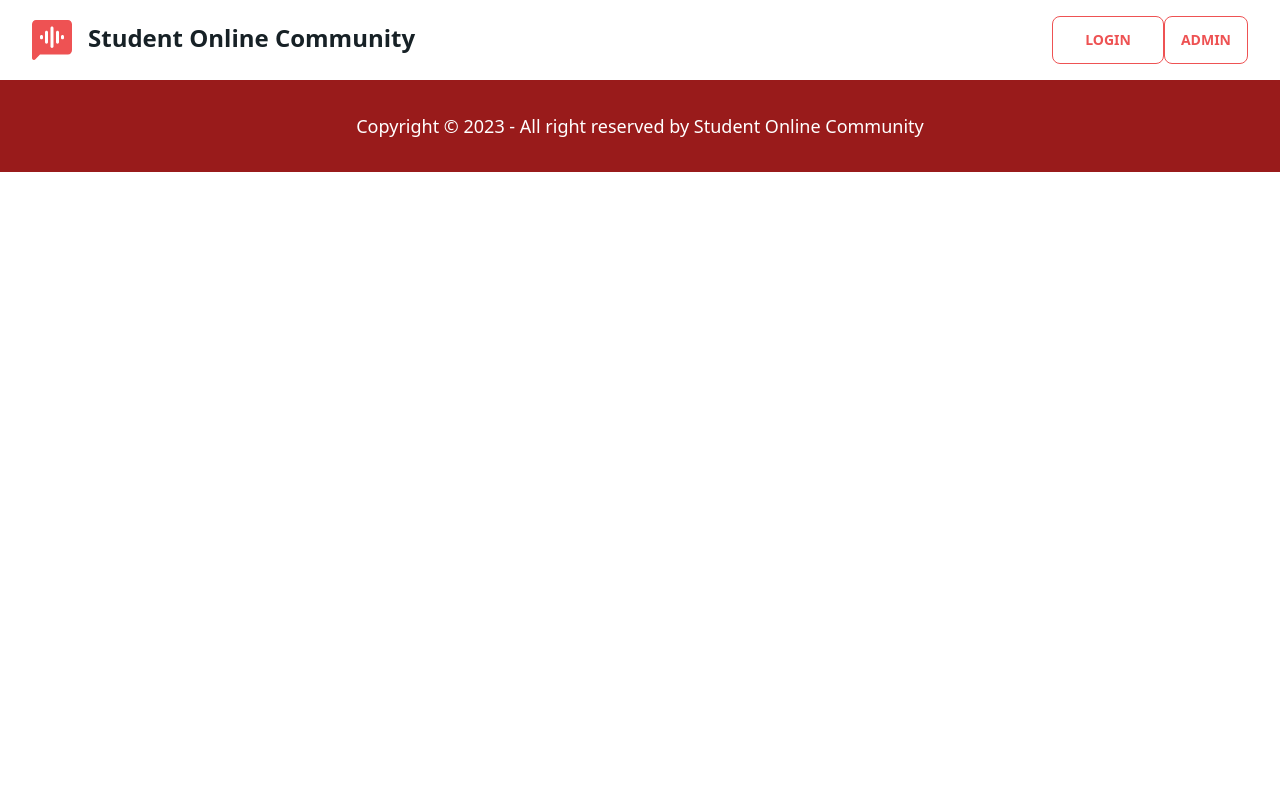
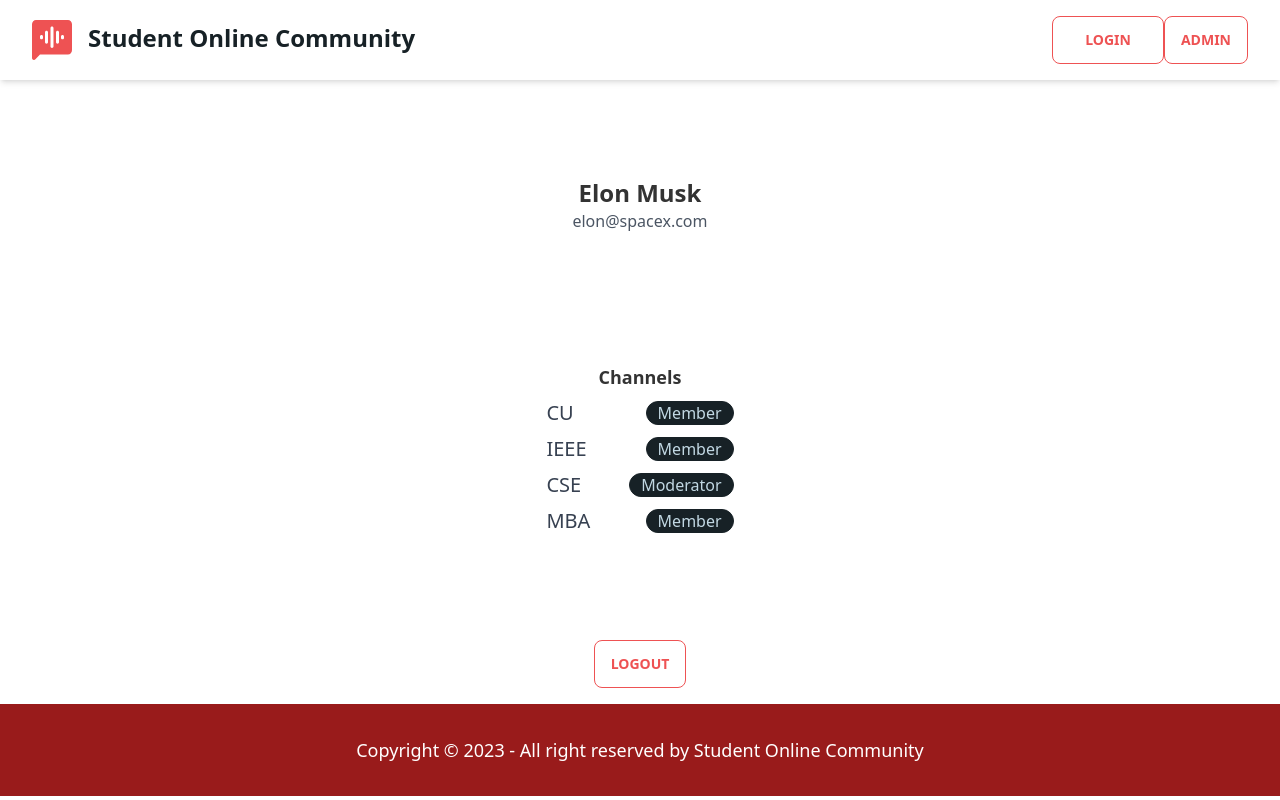
Before and after one commit to masterpranay1/Student-Online-Community-Frontend, a React (Vite) app: page /auth/profile in a window 1280 px wide. Built offline with nearby package versions, Linux system fonts and the light colour scheme.

Commit message:
Feat : User Profile

```diff
--- a/src/App.jsx
+++ b/src/App.jsx
@@ -8,6 +8,7 @@ import AuthPage from './pages/AuthPage';
 import ChannelPage from './pages/ChannelPage';
 import NotFound from './pages/NotFound';
 import ChannelDashboard from './pages/ChannelDashboard';
+import UserProfile from './pages/UserProfile';
 
 const getInitialState = () => {
   const state = localStorage.getItem('state');
@@ -76,6 +77,7 @@ function App() {
             Admin Login
           </Link>
           </div>}/>
+          <Route path="/auth/profile" element={<UserProfile />}/>
           <Route path="*" element={<NotFound />} />
         </Routes>
       </LoginContext.Provider>
--- a/src/pages/UserProfile.jsx
+++ b/src/pages/UserProfile.jsx
@@ -1,16 +1,6 @@
 import React from 'react';
 import Navbar from '../components/Navbar';
 import Footer from '../components/Footer';
-
-function ProfileImage() {
-    return (
-        <div className="flex justify-start items-center">
-            <div className="w-52 h-52 rounded-full bg-gradient-to-r from-purple-500 to-pink-500 flex justify-center items-center">
-                <img src='' alt='' />
-            </div>
-        </div>
-    );
-}
 
 function ProfileHeader() {
     return (
@@ -60,20 +50,49 @@ function ChannelItem({ name, position }) {
 
 
 function UserProfile() {
+
+    const handleButtonClick = async () => {
+        localStorage.removeItem('isLogin');
+        localStorage.removeItem('role');
+        localStorage.removeItem('channels');
+        localStorage.removeItem('state');
+
+        const res = await fetch('http://localhost:5000/api/users/logout', {
+            method: 'POST',
+            headers: {
+                'Content-Type': 'application/json',
+                'Access-Control-Allow-Origin': 'true'
+            },
+            credentials: 'include'
+        })
+
+        const data = await res.json();
+        console.log(data);
+        if(data.success) {
+            window.location.href = '/';
+        } else {
+            alert('Something went wrong');
+        }
+    }
+
     return (
-        <>
+        <div className='flex flex-col justify-center items-center'>
             <Navbar />
-            <div className="flex flex-row flex-wrap justify-around items-center my-[10rem]">
+            <div className="flex flex-col flex-wrap justify-around items-center min-h-[60vh] my-8">
                 <div className="flex flex-col justify-center items-center">
-                    <ProfileImage  />
                     <ProfileHeader />
                 </div>
                 <div className="flex flex-row justify-center items-center">
                     <ChannelList />
                 </div>
             </div>
+            <button className='btn btn-secondary btn-outline m-4 w-fit'
+            onClick={handleButtonClick}
+            >
+                Logout
+            </button>
             <Footer />
-        </>
+        </div>
     );
 }
 
```
